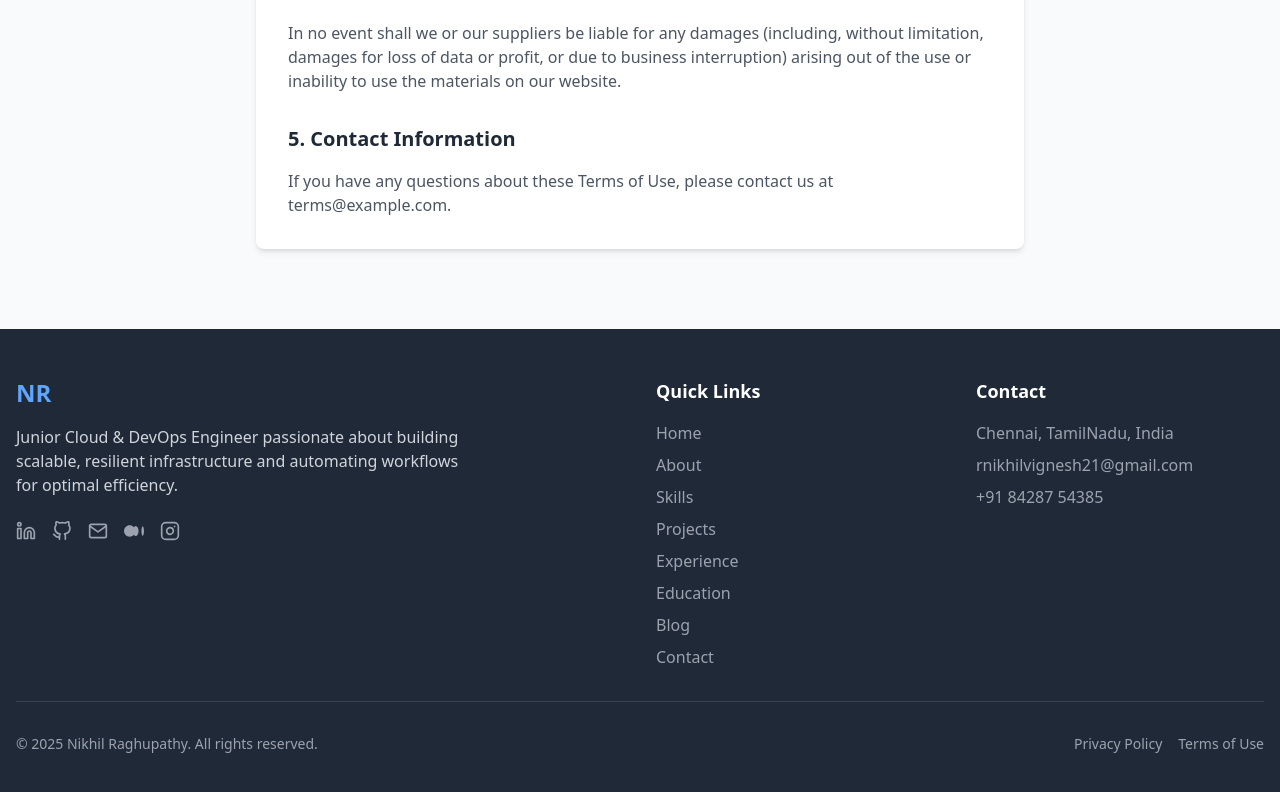
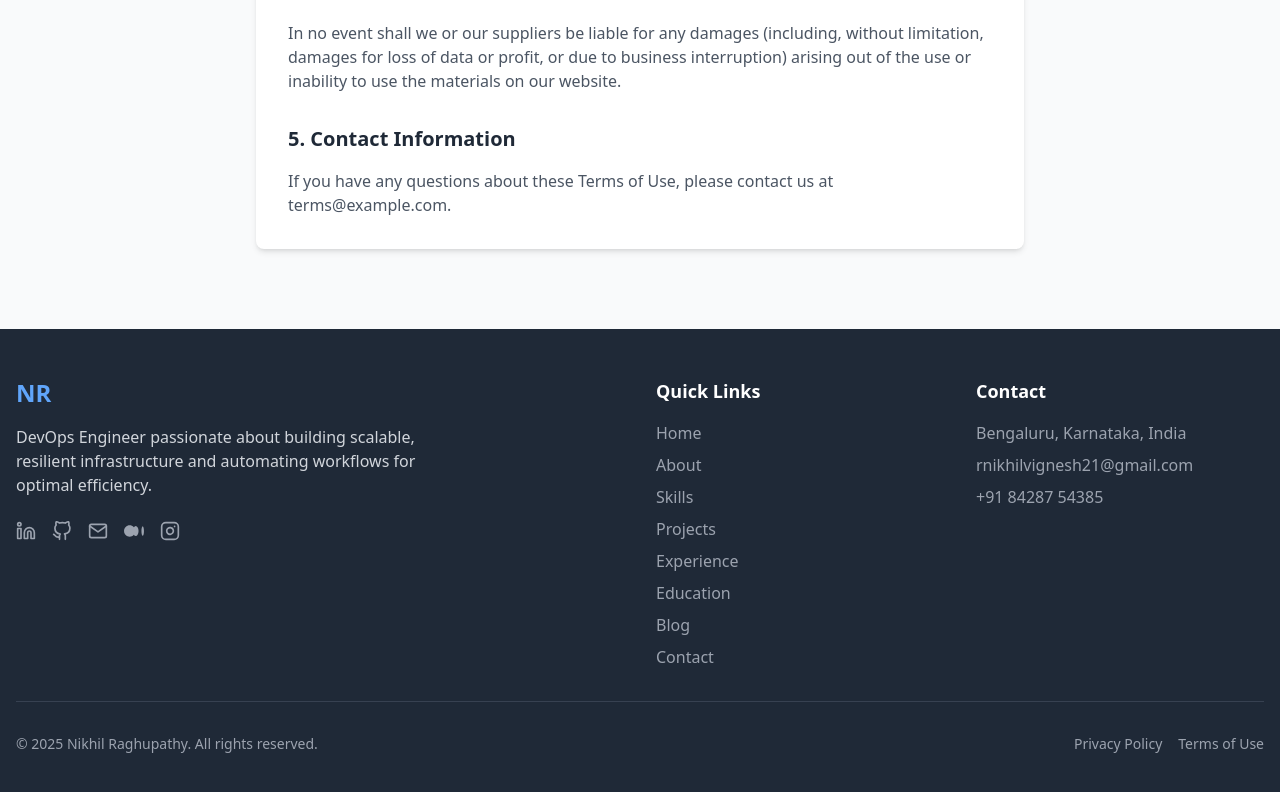
Before and after one commit to Nikhil-r21/NikhilRaghupathy_Portfolio, a React (Vite) app: page /terms-of-use in a window 1280 px wide. Shown: the part 815-1607 px from the top of the page. Built offline with nearby package versions, Linux system fonts and the light colour scheme.

Commit message:
Minor changes

```diff
--- a/src/components/AboutSection.tsx
+++ b/src/components/AboutSection.tsx
@@ -51,7 +51,7 @@ const AboutSection: React.FC = () => {
         >
           <div className="space-y-4 text-gray-600">
             <p>
-              Hello! I'm Nikhil Raghupathy, a passionate Junior Cloud & DevOps Engineer with a strong foundation in AWS cloud services and containerization technologies. Having recently earned my AWS Cloud Practitioner certification, I'm dedicated to building scalable, resilient, and automated infrastructure solutions.
+              Hello! I'm Nikhil Raghupathy, a passionate DevOps Engineer with a strong foundation in AWS cloud services and containerization technologies. Having recently earned my AWS Cloud Practitioner certification, I'm dedicated to building scalable, resilient, and automated infrastructure solutions.
             </p>
 
             <p>
--- a/src/components/ContactSection.tsx
+++ b/src/components/ContactSection.tsx
@@ -392,7 +392,7 @@ const ContactSection: React.FC = () => {
                 </div>
                 <div>
                   <h4 className="font-semibold text-gray-800 mb-1">Location</h4>
-                  <p className="text-gray-600">Chennai, TamilNadu, India</p>
+                  <p className="text-gray-600">Bengaluru, Karnataka, India</p>
                 </div>
               </div>
             </div>
--- a/src/components/EducationSection.tsx
+++ b/src/components/EducationSection.tsx
@@ -85,7 +85,7 @@ const EducationSection: React.FC = () => {
                   whileHover={{ scale: 1.02 }}
                   className="bg-white p-6 rounded-lg shadow-md flex flex-col sm:flex-row items-center"
                 >
-                  <div className="w-20 h-20 flex-shrink-0 rounded-full overflow-hidden mb-4 sm:mb-0 sm:mr-6">
+                  <div className="w-32 h-32 flex-shrink-0 rounded-full overflow-hidden mb-4 sm:mb-0 sm:mr-6">
                     <img
                       src={cert.image}
                       alt={cert.name}
--- a/src/components/Footer.tsx
+++ b/src/components/Footer.tsx
@@ -19,7 +19,7 @@ const Footer: React.FC = () => {
           <div className="md:col-span-2">
             <h3 className="text-2xl font-bold text-blue-400 mb-4">NR</h3>
             <p className="text-gray-300 mb-6 max-w-md">
-              Junior Cloud & DevOps Engineer passionate about building scalable, resilient infrastructure and automating workflows for optimal efficiency.
+              DevOps Engineer passionate about building scalable, resilient infrastructure and automating workflows for optimal efficiency.
             </p>
             <div className="flex space-x-4">
             <a
@@ -154,7 +154,7 @@ const Footer: React.FC = () => {
           <div>
             <h4 className="text-lg font-semibold mb-4">Contact</h4>
             <ul className="space-y-2 text-gray-400">
-              <li>Chennai, TamilNadu, India</li>
+              <li>Bengaluru, Karnataka, India</li>
               <li>
                 <a href="mailto:rnikhilvignesh21@gmail.com" className="hover:text-white transition-colors">
                   rnikhilvignesh21@gmail.com
--- a/src/components/HeroSection.tsx
+++ b/src/components/HeroSection.tsx
@@ -21,7 +21,7 @@ const HeroSection: React.FC = () => {
           <div className="text-xl md:text-2xl text-blue-600 mb-8 h-16">
             <ReactTyped
               strings={[
-                "Jr. Cloud & DevOps Engineer",
+                "DevOps Engineer",
                 "AWS Certified Cloud Practitioner",
               ]}
               typeSpeed={40}
@@ -55,7 +55,7 @@ const HeroSection: React.FC = () => {
               View Projects
             </a>
             <a
-              href="./Nikhil_Raghupathy_Jr_Cloud_DevOps_Engineer.pdf" target='_blank' rel="noopener noreferrer"
+              href="./Nikhil_Raghupathy_DevOps_Engineer.pdf" target='_blank' rel="noopener noreferrer"
               className="bg-white hover:bg-gray-100 text-blue-600 font-semibold py-3 px-6 rounded-lg border border-blue-600 transition-colors flex items-center justify-center"
             >
               <FileDown size={18} className="mr-2" />
--- a/src/data/experienceData.ts
+++ b/src/data/experienceData.ts
@@ -3,7 +3,7 @@ import { IExperience } from '../types';
 export const experienceData: IExperience[] = [
   {
     id: '1',
-    role: 'Jr. Cloud & DevOps Engineer',
+    role: 'DevOps Engineer',
     company: 'e-Cosmos India Pvt. Ltd.',
     location: "Bengaluru, India",
     period: 'Sept 2023 – Present',
```
Also changed, not shown: 2 other files (tests, documents, lock files or other folders).
